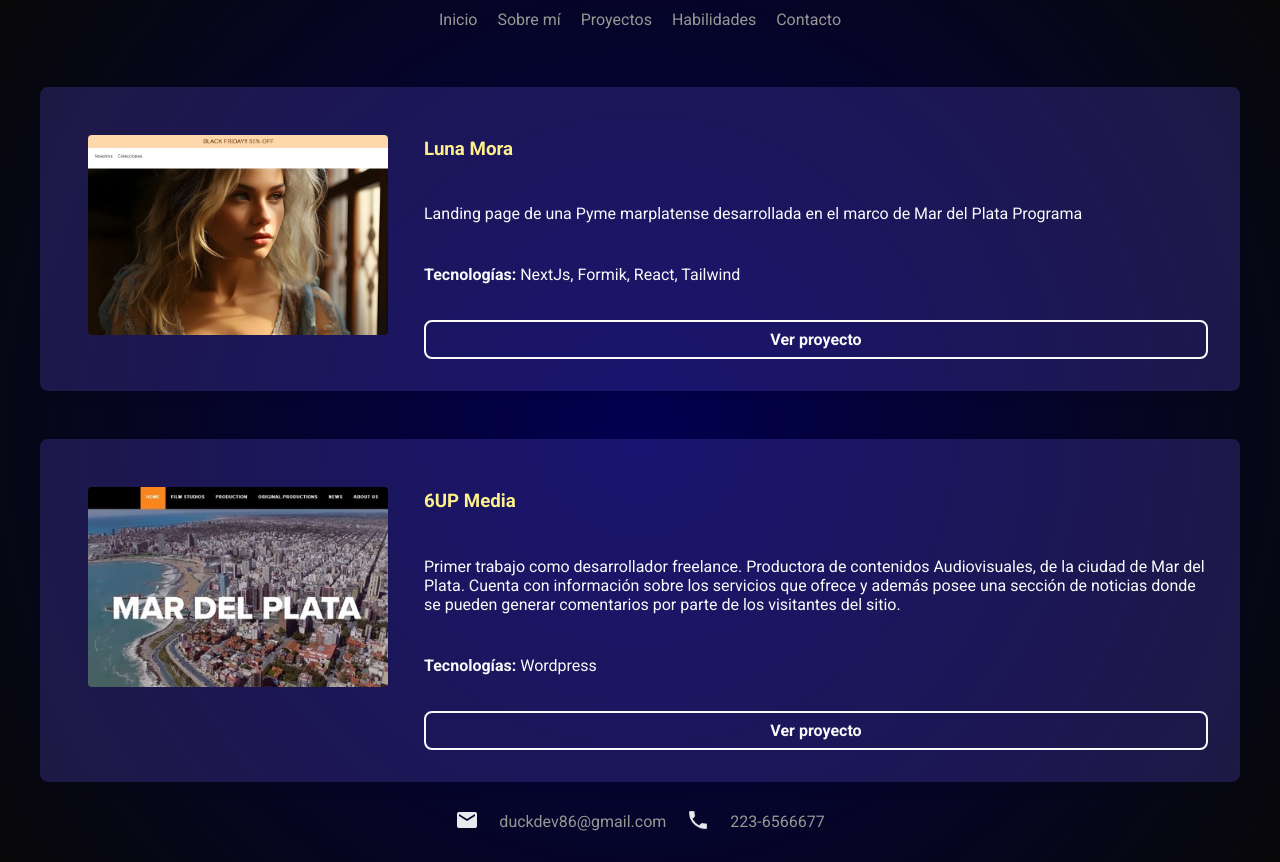
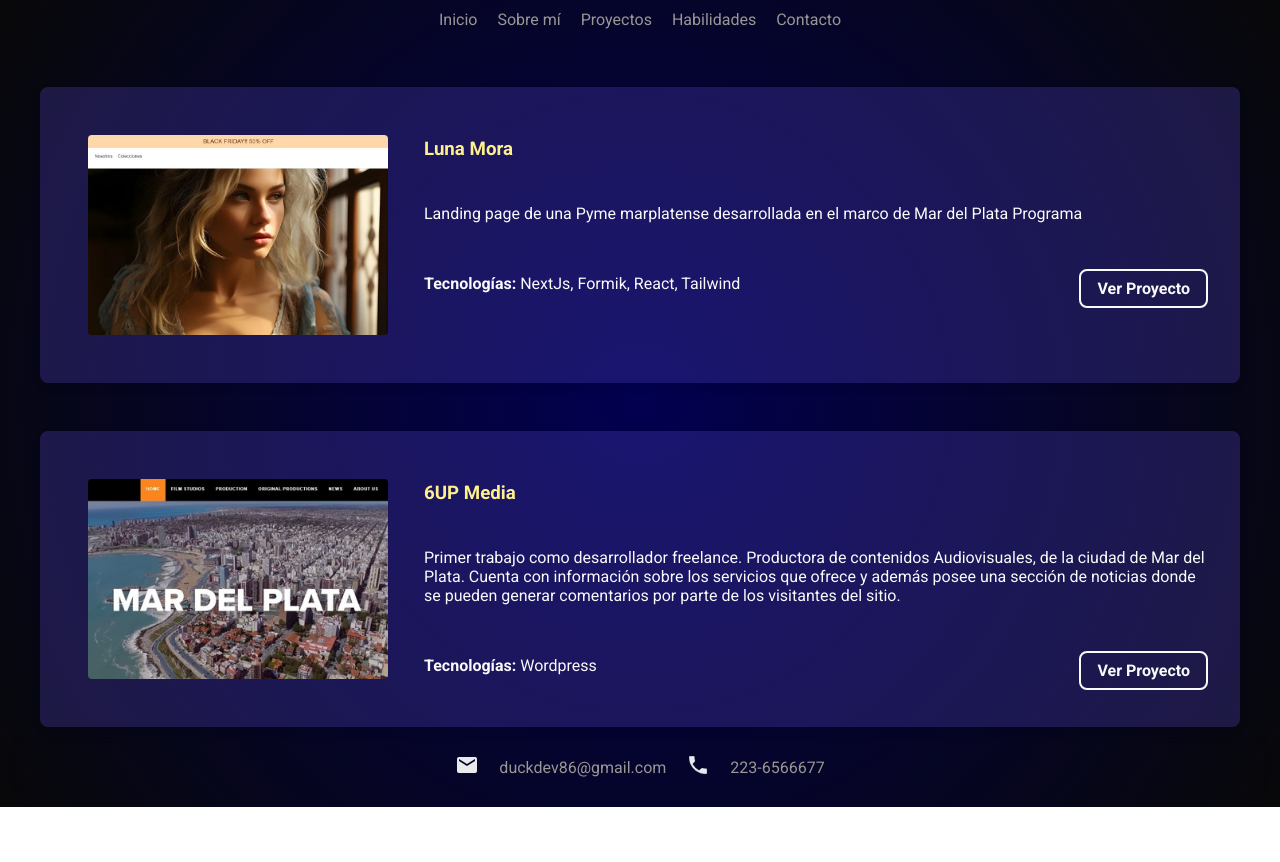
Before and after one commit to 86developer/portfolio, an Angular app: page /projects in a window 1280 px wide. After the commit the page ends 807 px from the top, so only its background shows below. Built offline with nearby package versions, Linux system fonts and the light colour scheme.

Commit message:
add contenedor boton tarjeta contacto

```diff
--- a/src/app/components/proyect-card/proyect-card.component.html
+++ b/src/app/components/proyect-card/proyect-card.component.html
@@ -9,9 +9,11 @@
   <div class="description">
     <h3>{{ project.title }}</h3>
     <p>{{ project.description }}</p>
-    <p><strong>Tecnologías:</strong> {{ project.technologies }}</p>
-    <a [href]="project.link" target="_blank" class="proyect-card-link"
-      >Ver proyecto</a
-    >
+    <div class="tech-link-container">
+      <p><strong>Tecnologías:</strong> {{ project.technologies }}</p>
+      <a [href]="project.link" target="_blank" class="proyect-card-link"
+        >Ver Proyecto</a
+      >
+    </div>
   </div>
 </div>
```
